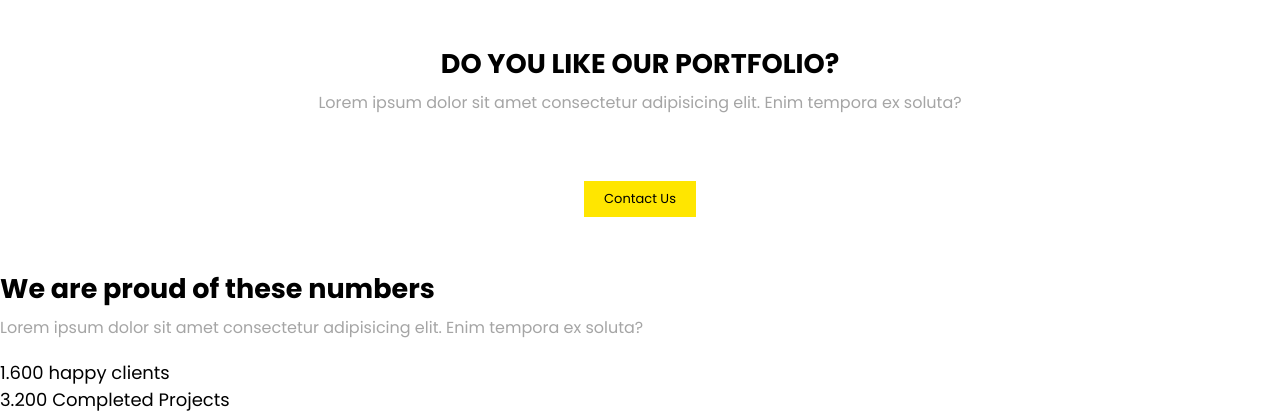
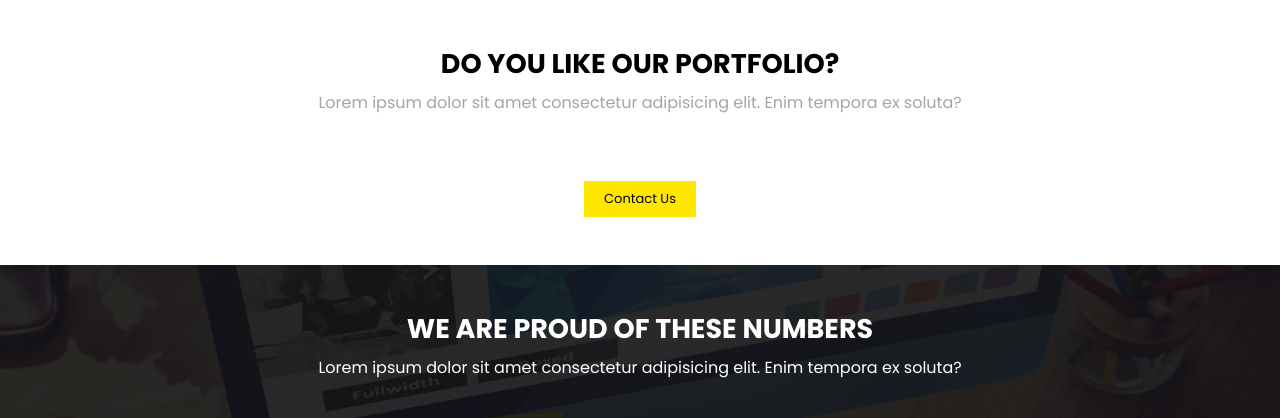
Before and after one commit to solo054/counter-smak, a plain HTML site: page index.html in a window 1280 px wide. Shown: the top 418 px of the page. Drawn offline with Linux system fonts and the light colour scheme.

Commit message:
Complete counter section

```diff
--- a/assets/css/all.css
+++ b/assets/css/all.css
@@ -1,2 +1,3 @@
 @import './normalize.css';
 @import './contact.css';
+@import './counter.css';
--- /dev/null
+++ b/assets/css/counter.scss
@@ -0,0 +1,72 @@
+#counter {
+  --color-primary: #ffe600;
+
+  background-image: url(/assets/images/eng-web.png);
+  background-size: cover;
+  background-position: center;
+  background-attachment: fixed;
+  position: relative;
+  color: #fff;
+  z-index: -1;
+
+
+  display: flex;
+  flex-direction: column;
+  align-items: center;
+
+  &::before {
+    content: '';
+    position: absolute;
+    top: 0;
+    left: 0;
+    right: 0;
+    bottom: 0;
+    background: rgba(19, 19, 22, 0.9);
+    z-index: -1;
+  }
+
+  h2 {
+    text-transform: uppercase;
+    margin-top: 2.5rem;
+    line-height: 1.8;
+    color: #fff;
+    z-index: 2;
+  }
+
+  p {
+    color: #fff;
+
+  }
+
+  .counter-wrapper {
+    margin-top: 2rem;
+    margin-bottom: 5rem;
+    display: flex;
+    justify-content: center;
+    width: 85%;
+
+    .col-3 {
+      width: calc(25% - 1rem);
+      margin: 0 1rem;
+      display: flex;
+      flex-direction: column;
+      justify-content: center;
+      align-items: center;
+      border: 2px solid var(--color-primary);
+      padding: 1rem;
+
+    }
+
+    .number {
+      font-weight: 900;
+      font-size: 2rem;
+    }
+
+    .text {
+      text-transform: uppercase;
+      font-size: small;
+      margin-top: -5px;
+      color: var(--color-primary)
+    }
+  }
+}
--- a/index.html
+++ b/index.html
@@ -21,19 +21,19 @@
     <h2>We are proud of these numbers</h2>
     <p>Lorem ipsum dolor sit amet consectetur adipisicing elit. Enim tempora ex soluta?</p>
     <div class="counter-wrapper">
-      <div>
-        <span class="number">1.600</span>
+      <div class="col-3">
+        <span class="number">1600</span>
         <span class="text">happy clients</span>
       </div>
-      <div>
-        <span class="number">3.200</span>
+      <div class="col-3">
+        <span class="number">3200</span>
         <span class="text">Completed Projects</span>
       </div>
-      <div>
+      <div class="col-3">
         <span class="number">40</span>
         <span class="text">Awards</span>
       </div>
-      <div>
+      <div class="col-3">
         <span class="number">20000</span>
         <span class="text">Coffee drinks</span>
       </div>
```
Also changed, not shown: assets/css/counter.css (added), assets/images/eng-web.png (added), 1 other file.
